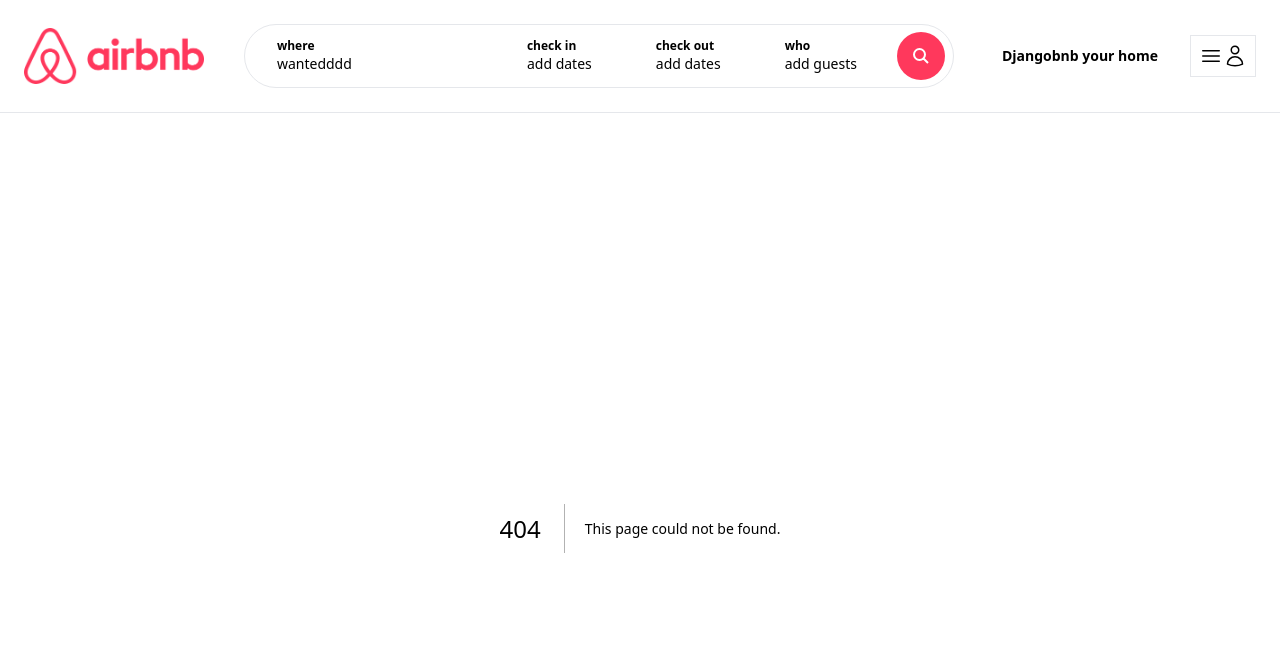
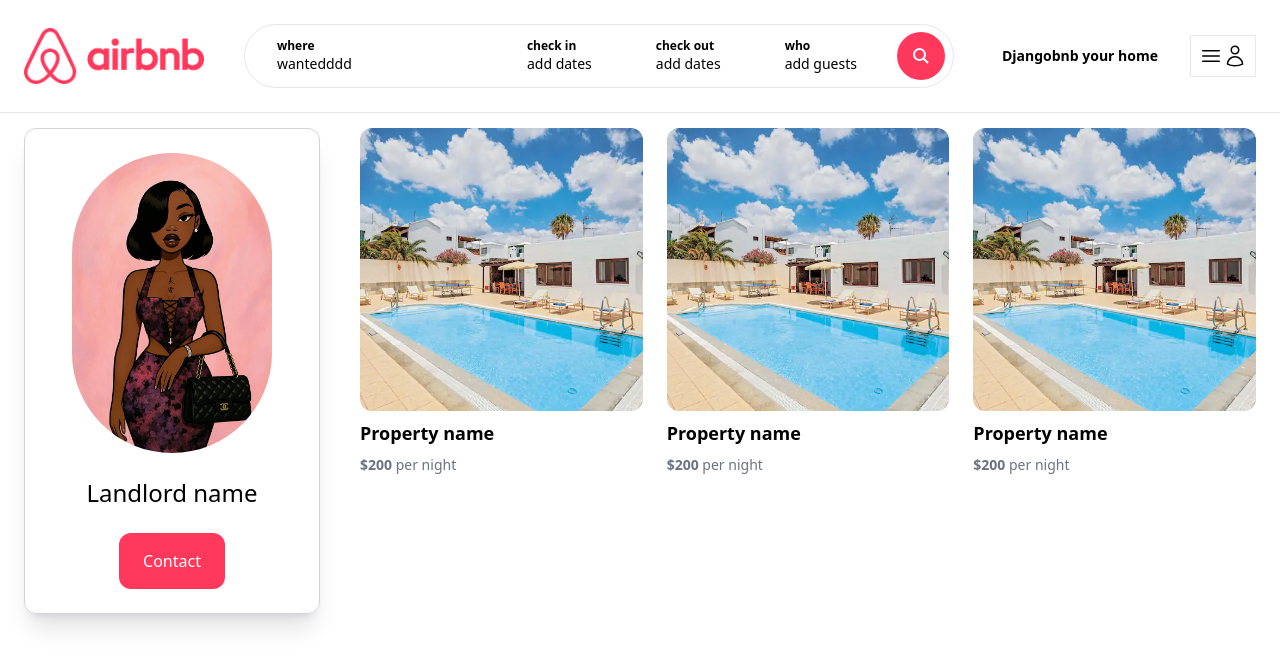
Before and after one commit to divine122/airbnb-clone, a Next.js app in the folder djangobnb/: page /landlords/1 in a window 1280 px wide. Before the commit this address had no page. Shown: the top 668 px of the page. Built offline with nearby package versions, Linux system fonts and the light colour scheme.

Commit message:
Landlord page(static) done

```diff
--- /dev/null
+++ b/djangobnb/app/components/ContactButton.tsx
@@ -0,0 +1,9 @@
+const ContactButton = () => {
+    return (
+        <div className="mt-6 py-4 px-6 bg-airbnb cursor-pointer text-white rounded-xl hover:bg-airbnb-dark transition">
+            Contact
+        </div>
+    )
+}
+
+export default ContactButton;
--- /dev/null
+++ b/djangobnb/app/landlords/[id]/page.tsx
@@ -0,0 +1,34 @@
+import Image from "next/image";
+import ContactButton from "@/app/components/ContactButton";
+import PropertyList from "@/app/components/properties/PropertyList";
+const LandlordDetailPage = () => {
+    return (
+        <main className="max-w-[1500px] mx-auto px-6 pb-6">
+            <div className="grid grid-cols-1 md:grid-cols-4 gap-4">
+                <aside className="cols-span-1 mb-4">
+                    <div className="flex flex-col items-center p-6 rounded-xl border border-gray-300 shadow-xl">
+                        <Image
+                            src='/icn_admin.jpg'
+                            width={200}
+                            height={200}
+                            className="rounded-full"
+                            alt="Landlord Page"
+                        />
+
+                        <h1 className="mt-6 text-2xl">Landlord name</h1>
+
+                        <ContactButton />
+                    </div>
+                </aside>
+
+                <div className="col-span-1 md:col-span-3 pl-3 md:pl-6">
+                   <div className="grid grid-cols-1 md:grid-cols-3 gap-6">
+                      <PropertyList />
+                    </div>
+                </div>
+            </div>
+        </main>
+    )
+}
+
+export default LandlordDetailPage;
```
Also changed, not shown: djangobnb/public/icn_landlord.jpg (added).
